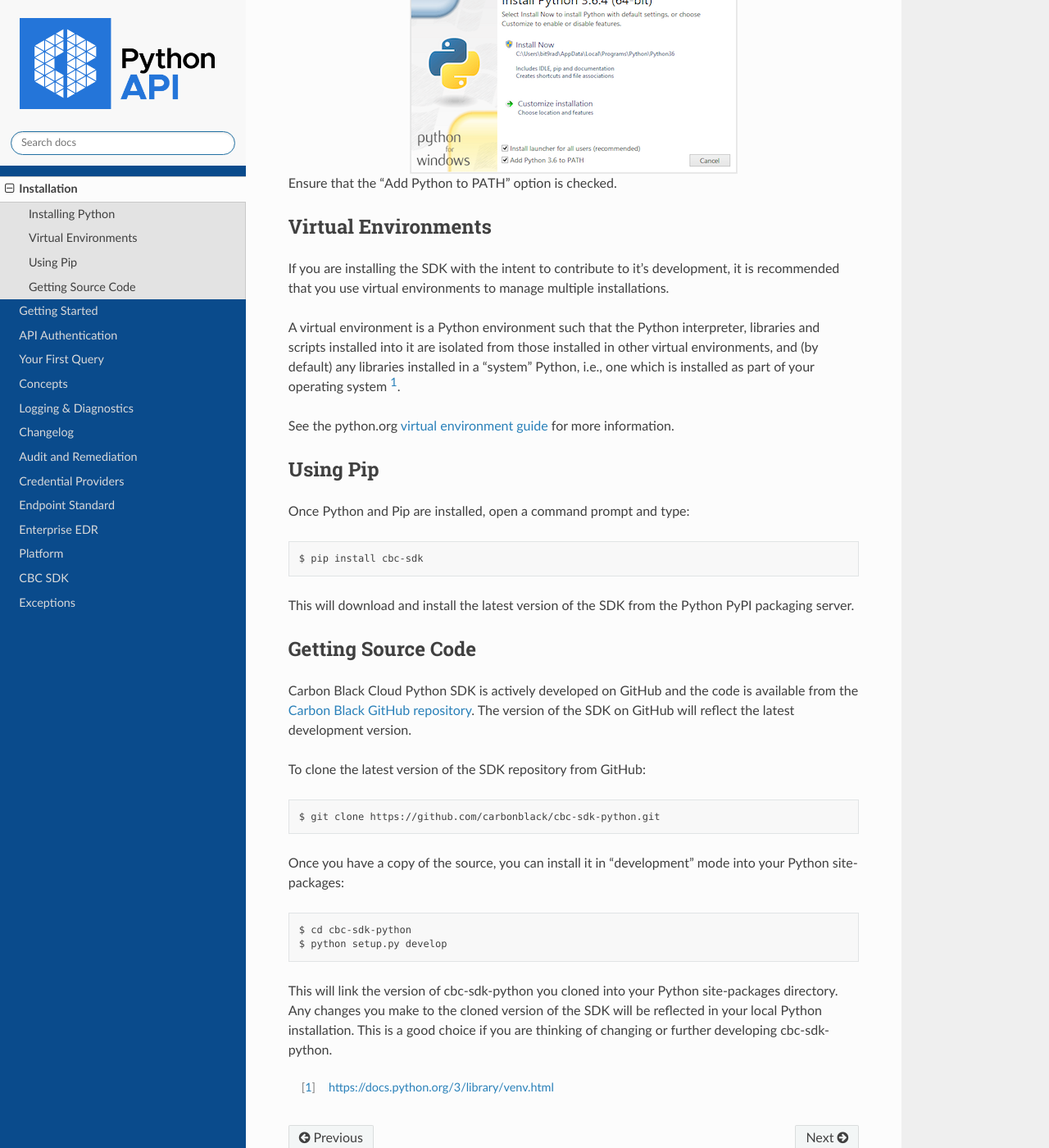
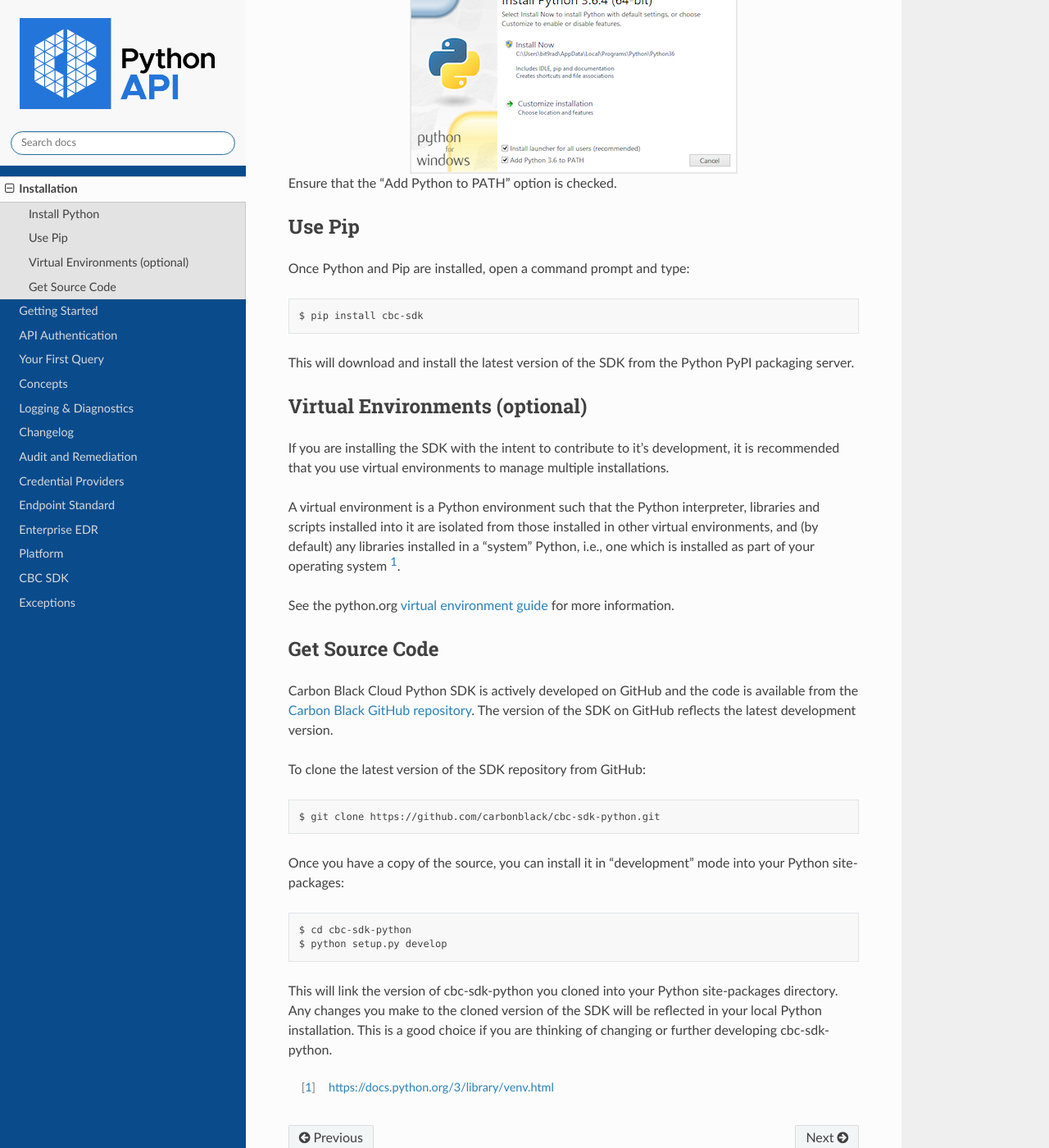
Before and after one commit to carbonblack/carbon-black-cloud-sdk-python, a Sphinx documentation site: the page built from docs/installation.rst, in a window 1280 px wide and 1400 px high, scrolled down 720 px. Shown: the whole window at 82% size. Built offline with Sphinx 7.4.7 and the Read the Docs theme 2.0.0, drawn with Linux system fonts in a browser that asks for light colours; some of the changed text lies outside the part shown.

Commit message:
Update header grammar, move developer focused steps down the page

```diff
--- a/docs/installation.rst
+++ b/docs/installation.rst
@@ -1,10 +1,10 @@
 Installation
 ================================
 
-If you already have Python installed, skip to "Using Pip"
+If you already have Python installed, skip to `Use Pip`_.
 
-Installing Python
------------------
+Install Python
+--------------
 
 Carbon Black Cloud Python SDK is compatible with Python 3.6+.
 UNIX systems usually have Python installed by default; it will
@@ -32,8 +32,17 @@
 
 Ensure that the "Add Python to PATH" option is checked.
 
-Virtual Environments
---------------------
+Use Pip
+-------
+
+Once Python and Pip are installed, open a command prompt and type::
+
+    $ pip install cbc-sdk
+
+This will download and install the latest version of the SDK from the Python PyPI packaging server.
+
+Virtual Environments (optional)
+-------------------------------
 
 If you are installing the SDK with the intent to contribute to it's development,
 it is recommended that you use virtual environments to manage multiple installations.
@@ -46,21 +55,12 @@
 See the python.org `virtual environment guide <https://docs.python.org/3/library/venv.html>`_
 for more information.
 
-Using Pip
----------
-
-Once Python and Pip are installed, open a command prompt and type::
-
-    $ pip install cbc-sdk
-
-This will download and install the latest version of the SDK from the Python PyPI packaging server.
-
-Getting Source Code
------------------------
+Get Source Code
+---------------
 
 Carbon Black Cloud Python SDK is actively developed on GitHub and the code is available from the
 `Carbon Black GitHub repository <https://github.com/carbonblack/cbc-sdk-python>`_.
-The version of the SDK on GitHub will reflect the latest development version.
+The version of the SDK on GitHub reflects the latest development version.
 
 To clone the latest version of the SDK repository from GitHub::
 
```
